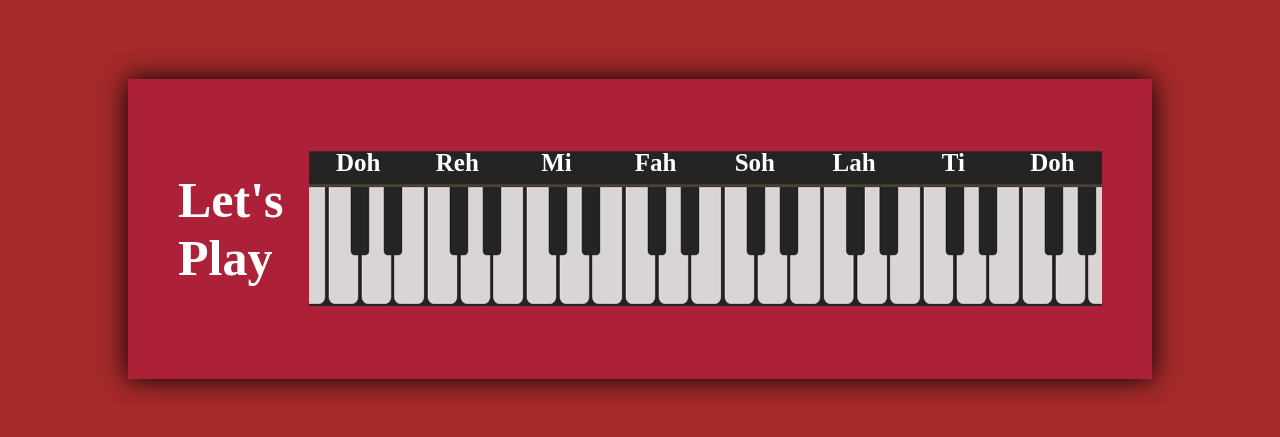
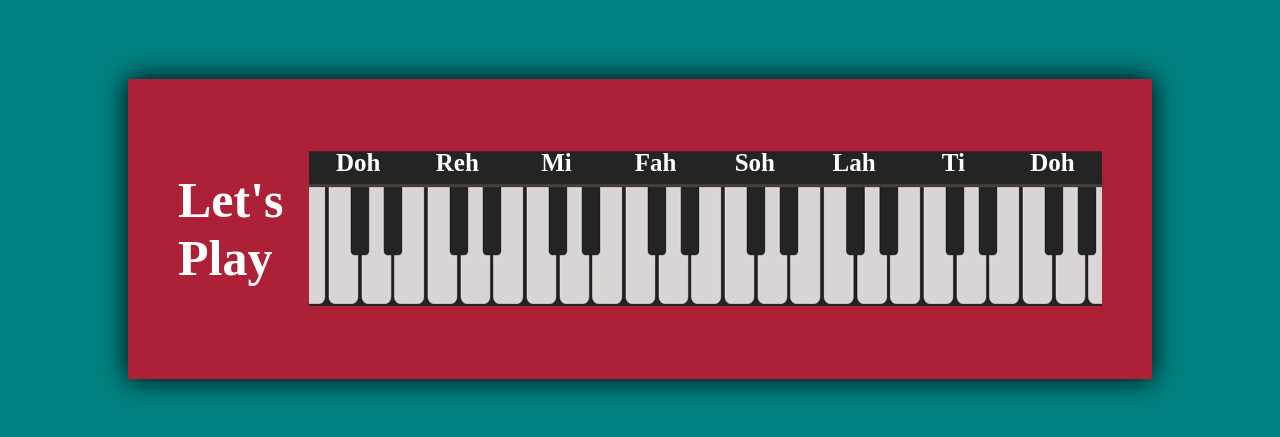
Before and after one commit to LizeeRaphael/lizeepiano.github.io, a plain HTML site: page index.html in a window 1280 px wide. Shown: the part 121-558 px from the top of the page. Drawn offline with Linux system fonts and the light colour scheme.

Commit message:
Update style.css

```diff
--- a/css/style.css
+++ b/css/style.css
@@ -4,7 +4,7 @@
     box-sizing: border-box;
 }
 body{
-    background-color:  brown;
+    background-color:  teal;
 }
 
 /* .container img{
```
